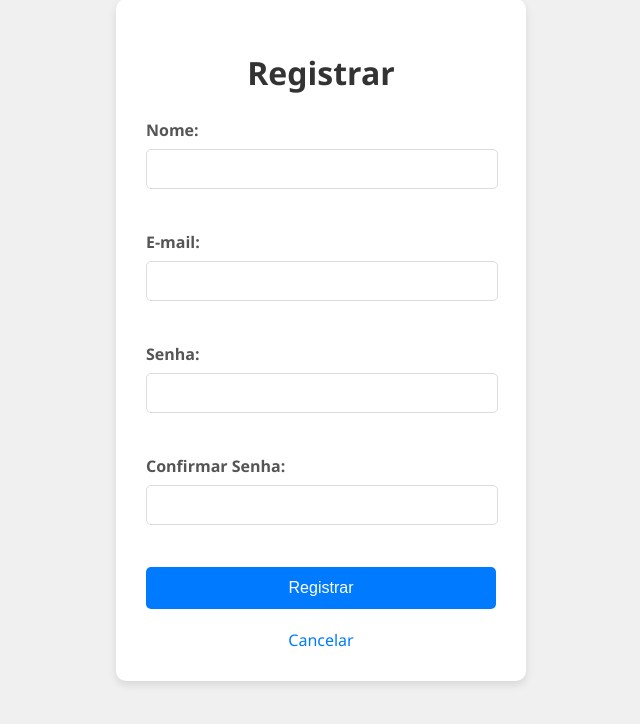
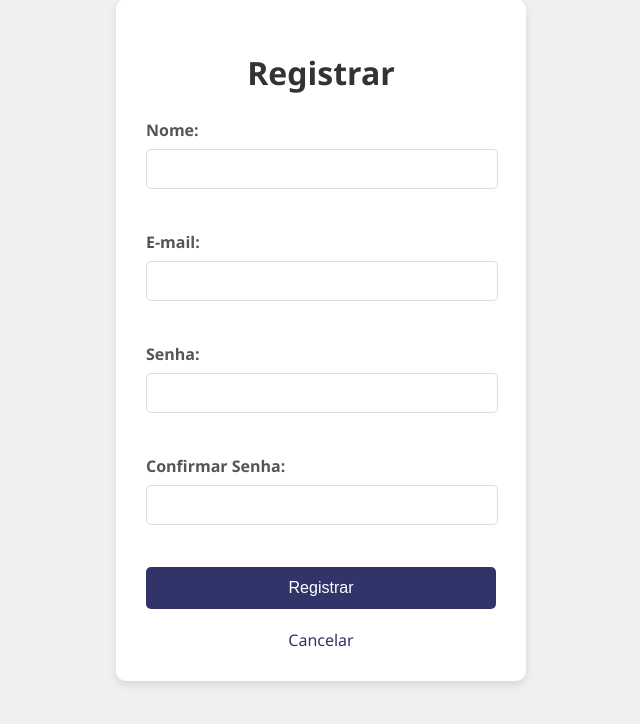
Before and after one commit to jooao7/desafio-login, a Django app: page /registrar/ in a window 1280 px wide. Shown: the part 60-784 px from the top of the page, without its empty margins (319-959 px from the left). Run offline with Django 5.2, Linux system fonts and the light colour scheme.

Commit message:
Ajustes botão

```diff
--- a/desafio_login/usuarios/static/style.css
+++ b/desafio_login/usuarios/static/style.css
@@ -46,12 +46,12 @@ input[type="text"] {
 input[type="email"]:focus,
 input[type="password"]:focus,
 input[type="text"]:focus {
-  border-color: #007bff;
+  border-color: #313469;
   outline: none;
 }
 
 button {
-  background-color: #007bff;
+  background-color: #313469;
   color: white;
   padding: 12px 20px;
   border: none;
@@ -63,20 +63,20 @@ button {
 }
 
 button:hover {
-  background-color: #0056b3;
+  background-color: #3c4189;
 }
 
 a {
   display: block;
   text-align: center;
   margin-top: 20px;
-  color: #007bff;
+  color: #313469;
   text-decoration: none;
   transition: color 0.3s ease;
 }
 
 a:hover {
-  color: #0056b3;
+  color: #3c4189;
 }
 
 .messages {
```
